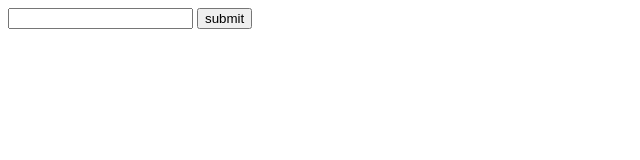
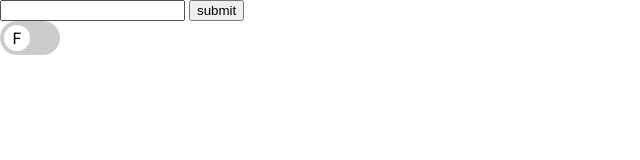
Before and after one commit to carlos-escamilla33/weather_app, a plain HTML site: page index.html in a window 1280 px wide. Shown: the whole page, without its empty margins (0-640 px from the left). Drawn offline with Linux system fonts and the light colour scheme.

Commit message:
working on page structure

```diff
--- a/index.html
+++ b/index.html
@@ -8,12 +8,19 @@
     <title>Weather App</title>
   </head>
   <body>
-    <div id="form-wraper">
+    <div>
+      <section id="form-wraper">
         <form class="location-form">
-            <input class="location-input" type="text">
-            <button type="submit">submit</button>
+          <input class="location-input" type="text" />
+          <button type="submit">submit</button>
         </form>
+      </section>
+      <section>
+        <label class="switch">
+          <input type="checkbox"/>
+          <span class="slider round"></span>
+        </label>
+      </section>
     </div>
-
   </body>
 </html>
--- a/styles.css
+++ b/styles.css
@@ -0,0 +1,72 @@
+@import url('https://fonts.googleapis.com/css2?family=Carter+One&family=Dancing+Script&family=Inter:wght@400;900&family=Noto+Sans+JP:wght@900&family=Open+Sans&family=Roboto:wght@400;900&display=swap');
+
+body {
+  margin: 0;
+  padding: 0;
+  height: 100vh;
+  width: 100vw;
+  font-family: "Roboto";
+}
+
+.switch {
+  position: relative;
+  display: inline-block;
+  width: 60px;
+  height: 34px;
+}
+
+.switch input {
+  opacity: 0;
+  width: 0;
+  height: 0;
+}
+
+.slider {
+  position: absolute;
+  cursor: pointer;
+  top: 0;
+  left: 0;
+  right: 0;
+  bottom: 0;
+  background-color: #ccc;
+  -webkit-transition: 0.4s;
+  transition: 0.4s;
+}
+
+.slider:before {
+  display: flex;
+  flex-direction: column;
+  justify-content: center;
+  align-items: center;
+  position: absolute;
+  content: "F";
+  height: 26px;
+  width: 26px;
+  left: 4px;
+  bottom: 4px;
+  background-color: white;
+  -webkit-transition: 0.4s;
+  transition: 0.4s;
+}
+
+input:checked + .slider {
+  background-color: #2196f3;
+}
+
+input:focus + .slider {
+  box-shadow: 0 0 1px #2196f3;
+}
+
+input:checked + .slider:before {
+  -webkit-transform: translateX(26px);
+  -ms-transform: translateX(26px);
+  transform: translateX(26px);
+}
+
+.slider.round {
+  border-radius: 34px;
+}
+
+.slider.round:before {
+  border-radius: 50%;
+}
```
